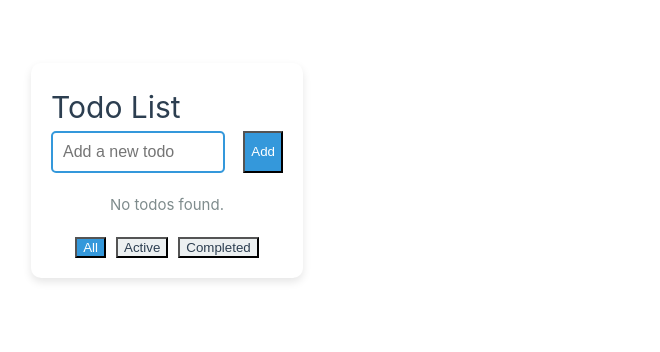
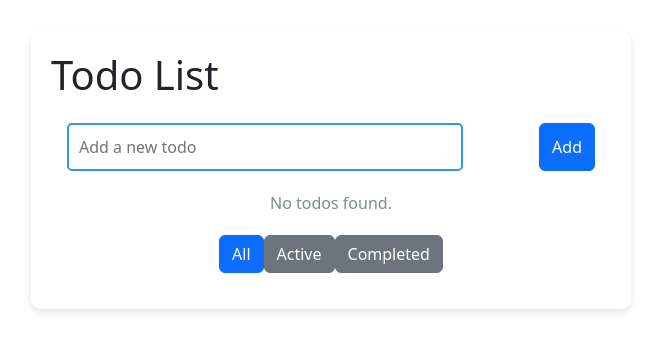
Before and after one commit to aleksandr-suhhinin/todo-list-vue, a Vue app: page / in a window 1280 px wide. Shown: the part 230-582 px from the top of the page, without its empty margins (33-693 px from the left). Built offline with nearby package versions, Linux system fonts and the light colour scheme.

Commit message:
edit screen refactor

```diff
--- a/package.json
+++ b/package.json
@@ -15,6 +15,8 @@
     "format": "prettier --write src/"
   },
   "dependencies": {
+    "@popperjs/core": "^2.11.8",
+    "bootstrap": "^5.3.3",
     "idb": "^8.0.0",
     "pinia": "^2.2.4",
     "vue": "^3.5.12",
--- a/src/components/TodoEdit.vue
+++ b/src/components/TodoEdit.vue
@@ -1,25 +1,35 @@
 <template>
-  <div class="todo-edit-container">
-    <h1>Edit Todo</h1>
-    <div v-if="todo">
-      <label>Title:</label>
-      <input v-model="todo.title" type="text" />
-
-      <label>Status:</label>
-      <select v-model="todo.status">
+  <div class="todo-edit-container container">
+    <h1 class="mb-4">Edit Todo</h1>
+    <div v-if="todo" class="mb-3">
+      <div class="mb-3">
+        <label class="form-label">Title:</label>
+        <input v-model="todo.title" type="text" class="form-control" />
+      </div>
+      <div class="mb-3">
+        <label class="form-label">Text:</label>
+        <textarea v-model="todo.text" rows="5" class="form-control"></textarea>
+      </div>
+      <div class="mb-3">
+        <label class="form-label">Status:</label>
+        <select v-model="todo.status" class="form-select" @change="handleStatusChange">
           <option value="hold">Hold</option>
           <option value="inProgress">In Progress</option>
           <option value="testing">Testing</option>
           <option value="completed">Completed</option>
         </select>
+      </div>
+      <div class="mb-3">
+        <label class="form-label">Created Date:</label>
+        <input type="date" v-model="formattedCreateDate" class="form-control" disabled />
+      </div>
 
-      <label>Created Date:</label>
-      <input type="date" v-model="formattedCreateDate" disabled />
+      <div class="mb-3">
+        <label class="form-label">Completion Date:</label>
+        <input type="date" v-model="formattedCompletionDate" class="form-control" />
+      </div>
 
-      <label>Completion Date:</label>
-      <input type="date" v-model="formattedCompletionDate" />
-
-      <button @click="saveTodo">Save</button>
+      <button @click="saveTodo" class="btn btn-primary">Save</button>
     </div>
   </div>
 </template>
@@ -54,8 +64,15 @@ export default defineComponent({
       }
     });
 
-    const formattedCreateDate = computed(() => {
+    const formattedCreateDate = computed({
+      get() {
         return todo.value?.createDate ? new Date(todo.value.createDate).toISOString().substr(0, 10) : '';
+      },
+      set(value: string) {
+        if (todo.value) {
+          todo.value.createDate = new Date(value);
+        }
+      }
     });
 
     const formattedCompletionDate = computed({
@@ -68,6 +85,14 @@ export default defineComponent({
         }
       }
     });
+
+    const handleStatusChange = () => {
+      if (todo.value?.status === 'completed') {
+        todo.value.completed = true;
+      } else {
+        todo.value.completed = false;
+      }
+    };
 
     const saveTodo = () => {
       if (todo.value) {
@@ -89,30 +114,11 @@ export default defineComponent({
 <style scoped>
 .todo-edit-container {
   max-width: 600px;
+  min-width: 600px;
   margin: 50px auto;
   padding: 20px;
   background-color: white;
   border-radius: 10px;
   box-shadow: 0px 4px 8px rgba(0, 0, 0, 0.1);
 }
-label {
-  display: block;
-  margin-bottom: 5px;
-  font-weight: bold;
-}
-input, select {
-  width: 100%;
-  margin-bottom: 20px;
-  padding: 10px;
-  font-size: 16px;
-  border: 2px solid #3498db;
-  border-radius: 5px;
-}
-button {
-  background-color: #3498db;
-  color: white;
-  padding: 10px;
-  border-radius: 5px;
-  cursor: pointer;
-}
 </style>
--- a/src/components/TodoItem.vue
+++ b/src/components/TodoItem.vue
@@ -1,12 +1,13 @@
 <template>
   <div class="todo-item">
     <div class="todo-left">
-      <input type="checkbox" v-model="todo.completed" @change="toggleCompletion" />
-      <span :class="{ completed: todo.completed }">{{ todo.text }}</span>
+      <!-- <input type="checkbox" v-model="todo.completed" @change="toggleCompletion" /> -->
+      <span class="mx-3">{{ todo.status }}</span>
+      <span :class="{ completed: todo.completed }">{{ todo.title || todo.text }}</span>
     </div>
     <div class="todo-actions">
-      <button @click="$emit('editTodo', todo.id)" class="edit-btn">Edit</button>
-      <button @click="$emit('deleteTodo', todo.id)" class="delete-btn">Delete</button>
+      <button @click="$emit('editTodo', todo.id)" class="btn btn-primary">Edit</button>
+      <button @click="$emit('deleteTodo', todo.id)" class="btn btn-danger">Delete</button>
     </div>
   </div>
 </template>
--- a/src/components/TodoList.vue
+++ b/src/components/TodoList.vue
@@ -1,10 +1,13 @@
 <template>
-  <div class="todo-list-container">
-    <h1>Todo List</h1>
+  <div class="todo-list-container container">
+    <h1 class="mb-4">Todo List</h1>
+    <div class="mb-3 mx-3">
       <div class="input-container">
         <input v-model="newTodo" @keyup.enter="addTodo" placeholder="Add a new todo" />
-      <button @click="addTodo" class="add-btn">Add</button>
+        <button @click="addTodo" class="btn btn-primary">Add</button>
       </div>
+    </div>
+    <div class="mb-3">
       <div v-if="filteredTodos.length > 0" class="todos-container">
         <TodoItem
           v-for="todo in filteredTodos"
@@ -16,10 +19,13 @@
         />
       </div>
       <div v-else class="no-todos">No todos found.</div>
+    </div>
+    <div class="mb-3">
       <div class="filters">
-      <button @click="filterTodos('all')" :class="{ active: filter === 'all' }">All</button>
-      <button @click="filterTodos('active')" :class="{ active: filter === 'active' }">Active</button>
-      <button @click="filterTodos('completed')" :class="{ active: filter === 'completed' }">Completed</button>
+        <button @click="filterTodos('all')" :class="{ 'btn btn-primary' : filter === 'all',  'btn btn-secondary' : filter !== 'all'}">All</button>
+        <button @click="filterTodos('active')" :class="{ 'btn btn-primary' : filter === 'active',  'btn btn-secondary' : filter !== 'active' }">Active</button>
+        <button @click="filterTodos('completed')" :class="{ 'btn btn-primary' : filter === 'completed',  'btn btn-secondary' : filter !== 'completed' }">Completed</button>
+      </div>
     </div>
   </div>
 </template>
@@ -57,9 +63,9 @@ export default defineComponent({
       if (newTodo.value.trim()) {
         const newTodoItem: Todo = {
           id: Date.now(),
-          text: newTodo.value,
+          title: newTodo.value,
           completed: false,
-          title: '',
+          text: '',
           createDate: new Date(),
           status: TodoStatus.Hold,
         };
@@ -116,6 +122,7 @@ export default defineComponent({
 <style scoped>
 .todo-list-container {
   max-width: 600px;
+  min-width: 600px;
   margin: 50px auto;
   padding: 20px;
   background-color: white;
@@ -137,12 +144,6 @@ input {
   font-size: 16px;
 }
 
-.add-btn {
-  background-color: #3498db;
-  color: white;
-  margin-left: 10px;
-}
-
 .todos-container {
   margin-top: 20px;
   padding: 0 10px;
@@ -159,14 +160,4 @@ input {
   margin-top: 20px;
 }
 
-.filters button {
-  background-color: #ecf0f1;
-  color: #2c3e50;
-  margin: 0 5px;
-}
-
-.filters button.active {
-  background-color: #3498db;
-  color: white;
-}
 </style>
--- a/src/main.ts
+++ b/src/main.ts
@@ -5,6 +5,7 @@ import { createPinia } from 'pinia'
 
 import App from './App.vue'
 import router from './router'
+import 'bootstrap/dist/css/bootstrap.min.css';
 
 const app = createApp(App)
 
--- a/src/stores/todoStore.ts
+++ b/src/stores/todoStore.ts
@@ -15,10 +15,11 @@ export const useTodoStore = defineStore('todoStore', {
       await db.addTodo(todo);
     },
     async updateTodo(updatedTodo: Todo) {
+      console.log('updateTodo', updatedTodo);
       const index = this.todos.findIndex(todo => todo.id === updatedTodo.id);
       if (index !== -1) {
         this.todos[index] = updatedTodo;
-        await db.updateTodo(updatedTodo);
+        await db.updateTodo({ ...updatedTodo });
       }
     },
     async deleteTodo(id: number) {
```
Also changed, not shown: 1 other file (tests, documents, lock files or other folders). Lines whose indentation alone changed are shown as unchanged.
